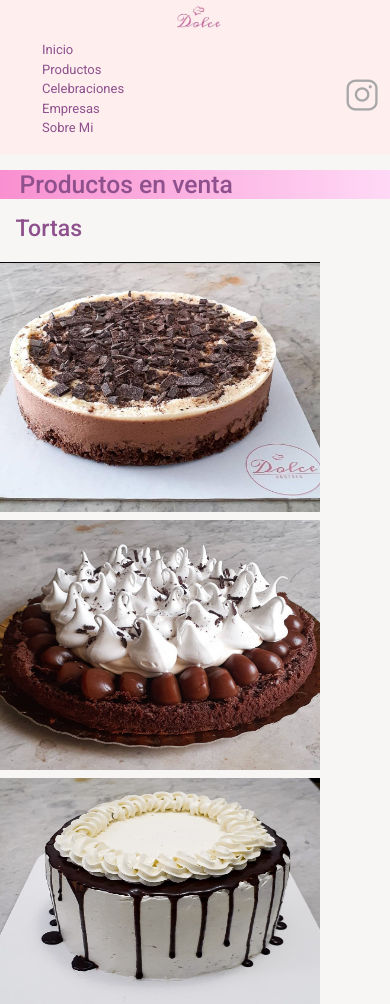
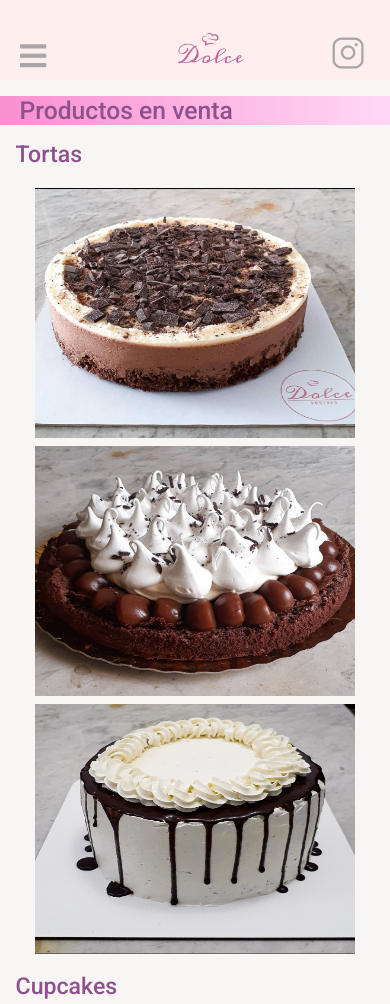
Before and after one commit to cftorres20/DolceSite, a website: page paginas/productos.html in a window 390 px wide. Shown: the top 1004 px of the page. Drawn offline with nearby package versions, Linux system fonts and the light colour scheme.

Commit message:
menu burguer

```diff
--- a/paginas/productos.html
+++ b/paginas/productos.html
@@ -9,6 +9,7 @@
     <meta name="description"
         content="Te mostramos algunos de los productos que tenemos a la venta, cup cakes, tortas, box dulces.">
     <title>Productos</title>
+    <link href="https://cdnjs.cloudflare.com/ajax/libs/font-awesome/5.13.0/css/all.min.css" rel="stylesheet">
     <link rel="icon" href="imagenes/favicon.ico" type="image/vnd.microsoft.icon" sizes="32x32">
     <link rel="preconnect" href="https://fonts.googleapis.com">
     <link rel="preconnect" href="https://fonts.gstatic.com" crossorigin>
@@ -25,12 +26,16 @@
         </div>
         <div class="separacionMenu">
             <nav class="menu">
+                <input type="checkbox" id="check">
+                <label for="check" class="checkbtn">
+                    <i class="fas fa-bars"></i>
+                </label>
                 <ul class="lista">
                     <li><a href="../index.html">Inicio</a></li>
                     <li><a href="productos.html">Productos</a></li>
                     <li><a href="celebraciones.html">Celebraciones</a></li>
                     <li><a href="empresas.html">Empresas</a></li>
-                    <li><a href="sobre-mi.html">Sobre Mi</a></li>
+                    <li class="sobreMi"><a href="sobre-mi.html">Sobre Mi</a></li>
                 </ul>
             </nav>
             <div class="redesHeader">
--- a/scss/_general.scss
+++ b/scss/_general.scss
@@ -36,6 +36,7 @@ body {
 
 .menu {
     background-color: rgb(254, 238, 238, );
+    transition: none;
 
     ul {
         list-style-type: none;
@@ -54,11 +55,33 @@ body {
     }
 }
 
+
 .lista {
     display: flex;
     flex-direction: row;
     justify-content: space-around;
 }
+
+/*PRUEBAAAAAAAAAAAAAAAAAAAAAAAAAAAA*/
+
+.checkbtn {
+    font-size: 30px;
+    color: rgb(167, 167, 167);
+    float: left;
+    margin-left: 20px;
+    line-height: 80px;
+    cursor: pointer;
+    display: none;
+}
+
+#check {
+    display: none;
+}
+
+
+/*PRUEBAAAAAAAA*/
+
+
 
 .redesHeader {
     margin-right: 3%;
@@ -76,13 +99,10 @@ body {
 .footer {
     background-color: #c86fc9;
     width: 100%;
-    /* height: 100%; */
     bottom: 0%;
-    /* padding-bottom: 10%; */
-    @extend .lista;
-    /*display: flex;
+    display: flex !important;
     flex-direction: row;
-    justify-content: space-around;*/
+    justify-content: space-around;
 
     ul {
         list-style-type: none;
--- a/scss/_index.scss
+++ b/scss/_index.scss
@@ -15,7 +15,8 @@
     display: flex;
     flex-direction: column;
     justify-content: space-evenly;
-    margin-left: 17.5%;
+    /*margin-left: 17.5%;*/
+    align-items: center;
 
     img {
         padding: 0.5% 0% 0.5% 0%;
--- a/scss/_mediaqueries.scss
+++ b/scss/_mediaqueries.scss
@@ -1,7 +1,20 @@
 /* MediaQueries */
+
 @media screen and (max-width: 768px) {
 
     /*GENERAL*/
+
+    .header {
+        height: 80px;
+    }
+
+    .logo {
+        position: relative;
+        align-items: center;
+        top: 25px;
+        height: 50px;
+        width: 70px
+    }
 
     .menu {
         ul {
@@ -16,13 +29,72 @@
         flex-direction: column;
     }
 
+    /*PRUEBAAAAAAAAAAAAAAAAAAAAAAAAAAAAAAAAAAAAAAAA*/
+
+    .separacionMenu {
+        display: grid;
+        grid-template-columns: 0% 15%;
+        column-gap: 120px;
+        margin: 3% 0% 0% 0%;
+    }
+
     .redesHeader {
-        margin-top: 10%;
+        margin-right: 20px;
+        margin-top: -25px;
+
     }
+
+    .menu {
+        height: 80px;
+        width: 100%;
+    }
+
+    .checkbtn {
+        display: block;
+        padding-left: 20%;
+        margin-top: -45px;
+    }
+
+    .lista {
+        position: fixed;
+        width: 100%;
+        height: 100vh;
+        background: rgb(254, 238, 238, );
+        top: 80px;
+        right: -100%;
+        text-align: center;
+        /*padding-right: 40px;*/
+        transition: .5s;
+
+        li {
+            /*display: block;
+            line-height: 30px;
+            margin: 50px 0px;
+            line-height: 30px;*/
+            display: flex;
+            flex-direction: row;
+            justify-content: space-evenly;
+            margin-bottom: 20%;
+
+            a {
+                font-size: 20px;
+                font-weight: 500;
+            }
+
+        }
+    }
+
+
+    #check:checked~ul {
+        right: 0;
+    }
+
+    /*PRUEBAAAAAAAAAAAAAAAAAAAAAAAAAAAAAAAAAAAAAAAA*/
 
     .footer {
         flex-direction: column;
         align-items: center;
+
     }
 
     .list {
@@ -65,6 +137,7 @@
 
     .bio {
         margin-left: 1%;
+        margin-top: 20%;
     }
 
     .creadora {
@@ -77,6 +150,8 @@
 
 
     .presentacion {
+
+        margin-top: 4%;
 
         p {
             font-size: 15px;
@@ -92,7 +167,6 @@
     }
 
     /*PRODUCTOS*/
-
     .sectionPro {
         width: 100%;
         margin: 0% 0% 0% 0%;
@@ -106,13 +180,7 @@
         display: flex;
         flex-flow: column wrap;
         align-items: center;
-        margin-left: 0%;
-        margin-right: 0%;
-    }
-
-    .transformacion {
         width: 100%;
-        padding: 0%;
     }
 
     /*CELEBRACIONES*/
@@ -154,5 +222,4 @@
         margin-bottom: 3%;
     }
 
-
 }
```
Also changed, not shown: index.html (+5 -0 lines), paginas/celebraciones.html (+5 -0 lines), paginas/empresas.html (+5 -0 lines), paginas/sobre-mi.html (+5 -0 lines), css/style.css.
